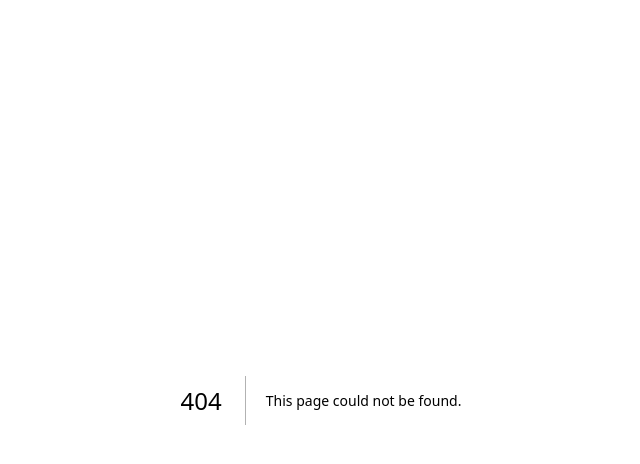
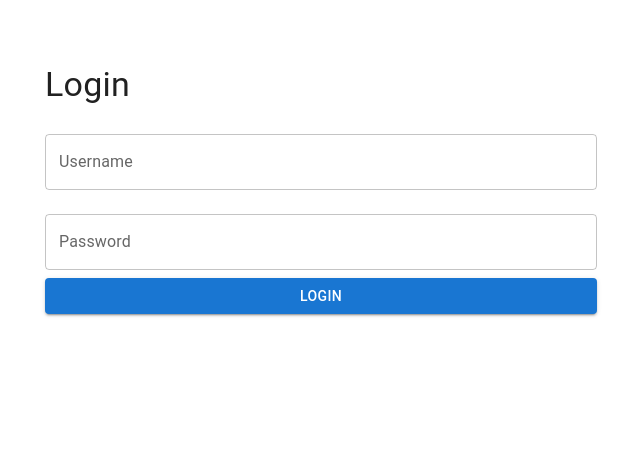
Before and after one commit to Arasans/sahabat_laut_test, a Next.js app: page /login in a window 1280 px wide. Before the commit this address had no page. Shown: the top 464 px of the page, without its empty margins (319-959 px from the left). Built offline with nearby package versions, Linux system fonts and the light colour scheme.

Commit message:
feat/ initial setup, slicing and wiring login

```diff
--- /dev/null
+++ b/src/api/auth/post-login.ts
@@ -0,0 +1,14 @@
+import { LoginInput } from "@/app/validations/auth/login-validation";
+import api from "@/lib/api";
+
+interface LoginResponse {
+  accessToken: string;
+}
+
+export default async function postLogin(
+  data: LoginInput
+): Promise<LoginResponse> {
+  const response = await api.post<LoginResponse>("/auth/login", data);
+  console.log("Login Response:", response.data);
+  return response.data;
+}
--- a/src/app/layout.tsx
+++ b/src/app/layout.tsx
@@ -1,34 +1,20 @@
+import "./globals.css";
+import { Providers } from "./providers";
 import type { Metadata } from "next";
-import localFont from "next/font/local";
-import "./globals.css";
-
-const geistSans = localFont({
-  src: "./fonts/GeistVF.woff",
-  variable: "--font-geist-sans",
-  weight: "100 900",
-});
-const geistMono = localFont({
-  src: "./fonts/GeistMonoVF.woff",
-  variable: "--font-geist-mono",
-  weight: "100 900",
-});
 
 export const metadata: Metadata = {
-  title: "Create Next App",
-  description: "Generated by create next app",
+  title: "Fish Species Management",
 };
 
 export default function RootLayout({
   children,
-}: Readonly<{
+}: {
   children: React.ReactNode;
-}>) {
+}) {
   return (
     <html lang="en">
-      <body
-        className={`${geistSans.variable} ${geistMono.variable} antialiased`}
-      >
-        {children}
+      <body>
+        <Providers>{children}</Providers>
       </body>
     </html>
   );
--- /dev/null
+++ b/src/app/login/_components/login-form.tsx
@@ -0,0 +1,86 @@
+"use client";
+
+import { Container, Box, Typography, TextField } from "@mui/material";
+import { SubmitHandler, useForm } from "react-hook-form";
+import { zodResolver } from "@hookform/resolvers/zod";
+import { LoadingButton } from "@mui/lab";
+import { useRouter } from "next/navigation";
+import { useState } from "react";
+import {
+  LoginInput,
+  loginValidation,
+} from "@/app/validations/auth/login-validation";
+import { useLogin } from "@/hooks/auth/use-login";
+
+export default function LoginForm() {
+  const [error, setError] = useState<string>("");
+
+  const router = useRouter();
+
+  const {
+    register,
+    handleSubmit,
+    formState: { errors },
+  } = useForm<LoginInput>({
+    resolver: zodResolver(loginValidation),
+  });
+
+  const { isPending, mutate: postLogin } = useLogin({
+    options: {
+      onSuccess() {
+        router.push("/");
+      },
+      onError() {
+        setError("Password atau Username salah");
+      },
+    },
+  });
+
+  const onSubmit: SubmitHandler<LoginInput> = (data) => {
+    postLogin(data);
+  };
+
+  return (
+    <Container maxWidth="sm">
+      {error && (
+        <Typography color="error" sx={{ mb: 2 }}>
+          {error}
+        </Typography>
+      )}
+
+      <Box sx={{ mt: 8 }}>
+        <Typography variant="h4" gutterBottom>
+          Login
+        </Typography>
+        <form onSubmit={handleSubmit(onSubmit)}>
+          <TextField
+            label="Username"
+            fullWidth
+            margin="normal"
+            {...register("username")}
+            error={!!errors.username}
+            helperText={errors.username?.message}
+          />
+          <TextField
+            label="Password"
+            type="password"
+            fullWidth
+            margin="normal"
+            {...register("password")}
+            error={!!errors.password}
+            helperText={errors.password?.message}
+          />
+          <LoadingButton
+            variant="contained"
+            color="primary"
+            fullWidth
+            loading={isPending}
+            onClick={handleSubmit(onSubmit)}
+          >
+            Login
+          </LoadingButton>
+        </form>
+      </Box>
+    </Container>
+  );
+}
--- /dev/null
+++ b/src/app/login/page.tsx
@@ -0,0 +1,5 @@
+import LoginForm from "./_components/login-form";
+
+export default function Login() {
+  return <LoginForm />;
+}
--- /dev/null
+++ b/src/app/providers.tsx
@@ -0,0 +1,30 @@
+"use client";
+
+import { queryClient } from "@/lib/react-query";
+import { CssBaseline } from "@mui/material";
+import { ThemeProvider, createTheme } from "@mui/material/styles";
+import { QueryClientProvider } from "@tanstack/react-query";
+import { ReactQueryDevtools } from "@tanstack/react-query-devtools";
+
+const theme = createTheme({
+  palette: {
+    primary: {
+      main: "#1976d2",
+    },
+    secondary: {
+      main: "#dc004e",
+    },
+  },
+});
+
+export function Providers({ children }: { children: React.ReactNode }) {
+  return (
+    <QueryClientProvider client={queryClient}>
+      <ThemeProvider theme={theme}>
+        <CssBaseline />
+        {children}
+      </ThemeProvider>
+      <ReactQueryDevtools initialIsOpen={false} buttonPosition="bottom-right" />
+    </QueryClientProvider>
+  );
+}
--- /dev/null
+++ b/src/app/validations/auth/login-validation.ts
@@ -0,0 +1,8 @@
+import { z } from "zod";
+
+export const loginValidation = z.object({
+  username: z.string().min(1, { message: "Username is required" }),
+  password: z.string().min(1, { message: "Password is required" }),
+});
+
+export type LoginInput = z.infer<typeof loginValidation>;
--- /dev/null
+++ b/src/hooks/auth/use-login.ts
@@ -0,0 +1,15 @@
+import postLogin from "@/api/auth/post-login";
+import { MutationConfig } from "@/lib/react-query";
+import { useMutation } from "@tanstack/react-query";
+
+type UseLoginOptions = {
+  options?: MutationConfig<typeof postLogin>;
+};
+
+export const useLogin = ({ options }: UseLoginOptions) => {
+  return useMutation({
+    mutationKey: ["login"],
+    mutationFn: postLogin,
+    ...options,
+  });
+};
--- /dev/null
+++ b/src/lib/api.ts
@@ -0,0 +1,51 @@
+import axios from "axios";
+
+const api = axios.create({
+  baseURL: "https://test.api.sahabatlautlestari.com",
+  headers: {
+    "x-version": "2.0",
+    "Content-Type": "application/json",
+  },
+});
+
+api.interceptors.request.use((config) => {
+  const token = localStorage.getItem("token");
+  if (token) {
+    config.headers.Authorization = `Bearer ${token}`;
+  }
+  return config;
+});
+
+api.interceptors.response.use(
+  (response) => response,
+  async (error) => {
+    const originalRequest = error.config;
+
+    if (error.response.status === 401 && !originalRequest._retry) {
+      originalRequest._retry = true;
+
+      try {
+        const refreshResponse = await api.post(
+          "/auth/refresh-token",
+          {},
+          { withCredentials: true }
+        );
+        const newAccessToken = refreshResponse.data.accessToken;
+
+        localStorage.setItem("token", newAccessToken);
+
+        api.defaults.headers.Authorization = `Bearer ${newAccessToken}`;
+        originalRequest.headers.Authorization = `Bearer ${newAccessToken}`;
+
+        return api(originalRequest);
+      } catch (err) {
+        console.log("Refresh token expired or invalid");
+        return Promise.reject(err);
+      }
+    }
+
+    return Promise.reject(error);
+  }
+);
+
+export default api;
--- /dev/null
+++ b/src/lib/react-query.ts
@@ -0,0 +1,48 @@
+import {
+  QueryClient,
+  QueryFunctionContext,
+  UseMutationOptions,
+  UseQueryOptions,
+} from "@tanstack/react-query";
+import { AxiosError } from "axios";
+import api from "./api";
+
+const defaultQueryFn = async (context: QueryFunctionContext) => {
+  const [_key, _params] = context.queryKey;
+
+  const response = await api.get(`/${_key}`, { params: _params });
+
+  return response.data;
+};
+
+export const queryClient = new QueryClient({
+  defaultOptions: {
+    queries: {
+      queryFn: defaultQueryFn,
+    },
+  },
+});
+
+type Fn = (...args: never[]) => unknown;
+
+export type ExtractFnReturnType<FnType extends Fn> = Awaited<
+  ReturnType<FnType>
+>;
+
+export type QueryConfig<QueryFnType extends Fn> = Omit<
+  UseQueryOptions<ExtractFnReturnType<QueryFnType>>,
+  "queryFn" | "queryKey"
+>;
+
+export type MutationConfig<MutationFnType extends Fn> = UseMutationOptions<
+  ExtractFnReturnType<MutationFnType>,
+  AxiosError,
+  Parameters<MutationFnType>[0]
+>;
+
+export type WithQueryConfig<
+  QueryFnType extends Fn,
+  Params extends object = object
+> = Params & {
+  config?: QueryConfig<QueryFnType>;
+};
```
Also changed, not shown: package.json (+17 -4 lines), 1 other file (tests, documents, lock files or other folders).
